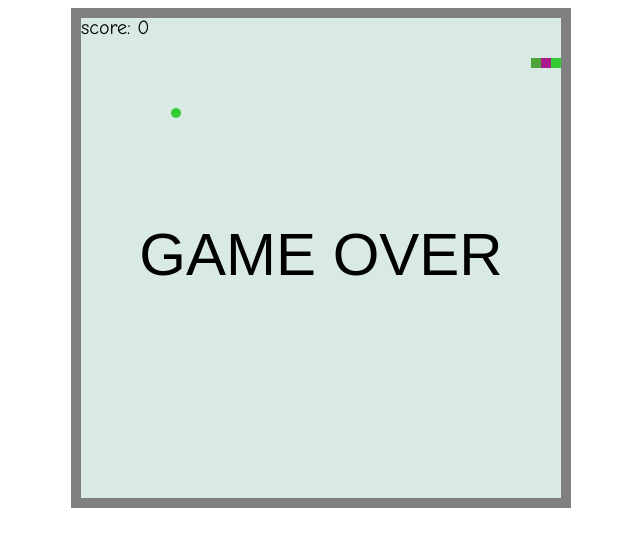
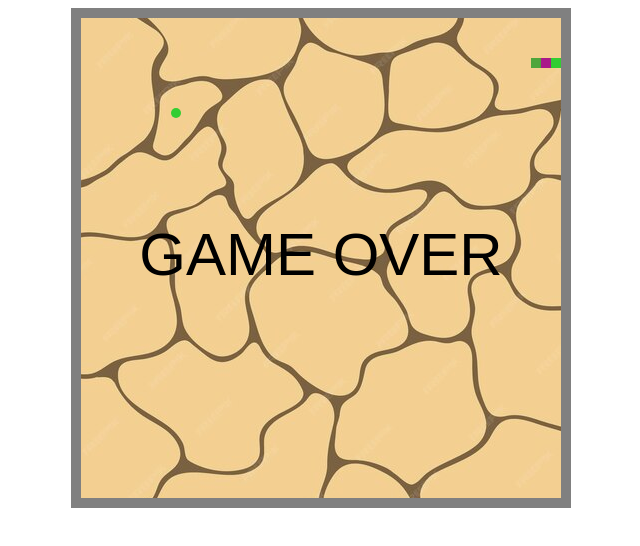
Before and after one commit to rimbold1/Snake_The_Game, a plain HTML site: page index.html in a window 1280 px wide. Shown: the whole page, without its empty margins (319-959 px from the left). Drawn offline with Linux system fonts and the light colour scheme.

Commit message:
new commit

```diff
--- a/index.html
+++ b/index.html
@@ -8,6 +8,8 @@
         <canvas id="canvas" width="500" height="500" style="background-color: rgb(217, 234, 228);
                                                             display: flex;
                                                             margin: 0 auto;">
+        <img src="images/apple.png" alt="apple" id="apple">
+        <img src="images/desert.jpg" alt="desert_terrain" id="desert_img">
         </canvas>
         <script src="JQuery/jquery-3.7.1.min.js"></script>
         <script src="js/index.js"></script>
--- a/js/index.js
+++ b/js/index.js
@@ -1,5 +1,7 @@
 const canvas = document.getElementById("canvas");
 const ctx = canvas.getContext("2d");
+const backgoundImg = document.getElementById("desert_img");
+
 
 let width = canvas.width;
 let height = canvas.height;
@@ -7,6 +9,7 @@ let height = canvas.height;
 let blockSize = 10;
 let widthInBlocks = width/blockSize;
 let heightInBlocks = height/blockSize;
+let animationTime = 100;
 
 let score = 0;
 
@@ -29,7 +32,8 @@ let drawScore = () => {
 
 // Функція котра завершує гру.
 const gameOver = () => {
-    clearInterval(intervalId);
+    // clearInterval(intervalId);
+    animationTime = false;
     ctx.font = "60px Arial";
     ctx.fillStyle = "black";
     ctx.textAlign = "center";
@@ -47,6 +51,15 @@ const circle = function (x, y, radius, fillCircle) {
     } else {
         ctx.stroke();
     }
+};
+
+const pickRandomColor = () => {
+    const red = Math.floor(Math.random() * 256);
+    const green = Math.floor(Math.random() * 256);
+    const blue = Math.floor(Math.random() * 256);
+
+    const randomColor = `rgb(${red}, ${green}, ${blue})`;
+    return randomColor;
 };
 
 // Конструктор блоку і його методи
@@ -125,6 +138,9 @@ Snake.prototype.move = function () {
     if (newHead.equal(apple.position)) {
         score++;
         apple.move();
+        if (animationTime > 0) {
+            animationTime -= 1;
+        }
     }else {
         this.segments.pop();
     }
@@ -184,14 +200,6 @@ let snake = new Snake();
 let apple = new Apple();
 
 
-let intervalId = setInterval(() => {
-    ctx.clearRect(0,0, width, height);
-    drawScore();
-    snake.move();
-    snake.draw();
-    apple.draw();
-    drawBorder();
-}, 100);
 
 const directions = {
     37: "left",
@@ -208,7 +216,23 @@ $("body").keydown((event) => {
     }
 });
 
+const gameLoop = function() {
+    if (animationTime === false) {
+        return;
+    }
 
+    ctx.clearRect(0, 0, width, height);
+    drawScore();
+    ctx.drawImage(backgoundImg, 0, 0);
+    snake.move();
+    snake.draw();
+    apple.draw();
+    drawBorder();
+
+    setTimeout(gameLoop, animationTime);
+
+};
+gameLoop();
 
 // --------------------------------------------------------------------------------------------------------------------
 
@@ -229,14 +253,7 @@ $("body").keydown((event) => {
 // for (let i = 0; i < blocksArr.length; i++) {
 //     const element = blocksArr[i];
 
-    const pickRandomColor = function () {
-        const red = Math.floor(Math.random() * 256);
-        const green = Math.floor(Math.random() * 256);
-        const blue = Math.floor(Math.random() * 256);
 
-        const randomColor = `rgb(${red}, ${green}, ${blue})`;
-        return randomColor;
-    };
 
 
 
```
Also changed, not shown: images/apple.png (added), images/desert.jpg (added).
